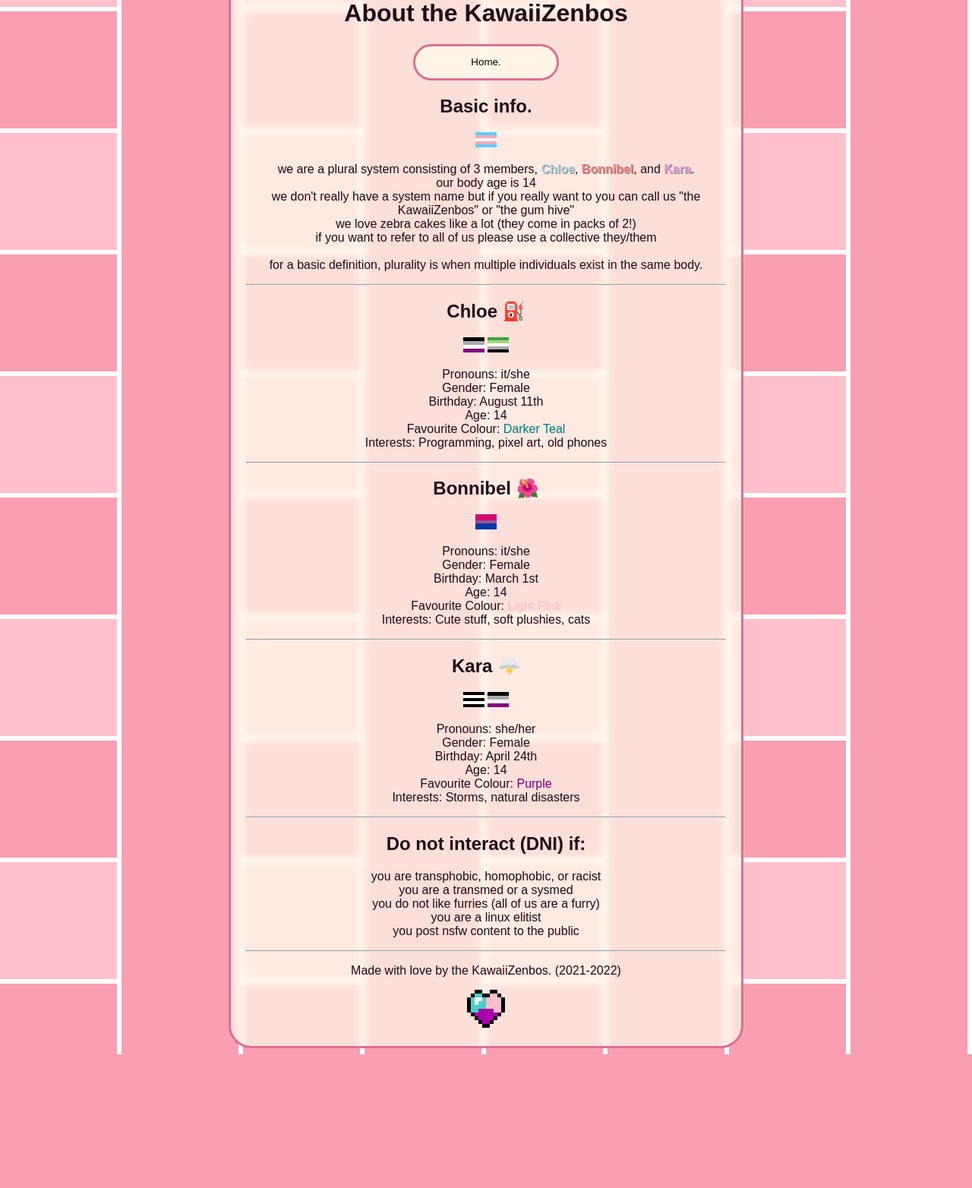
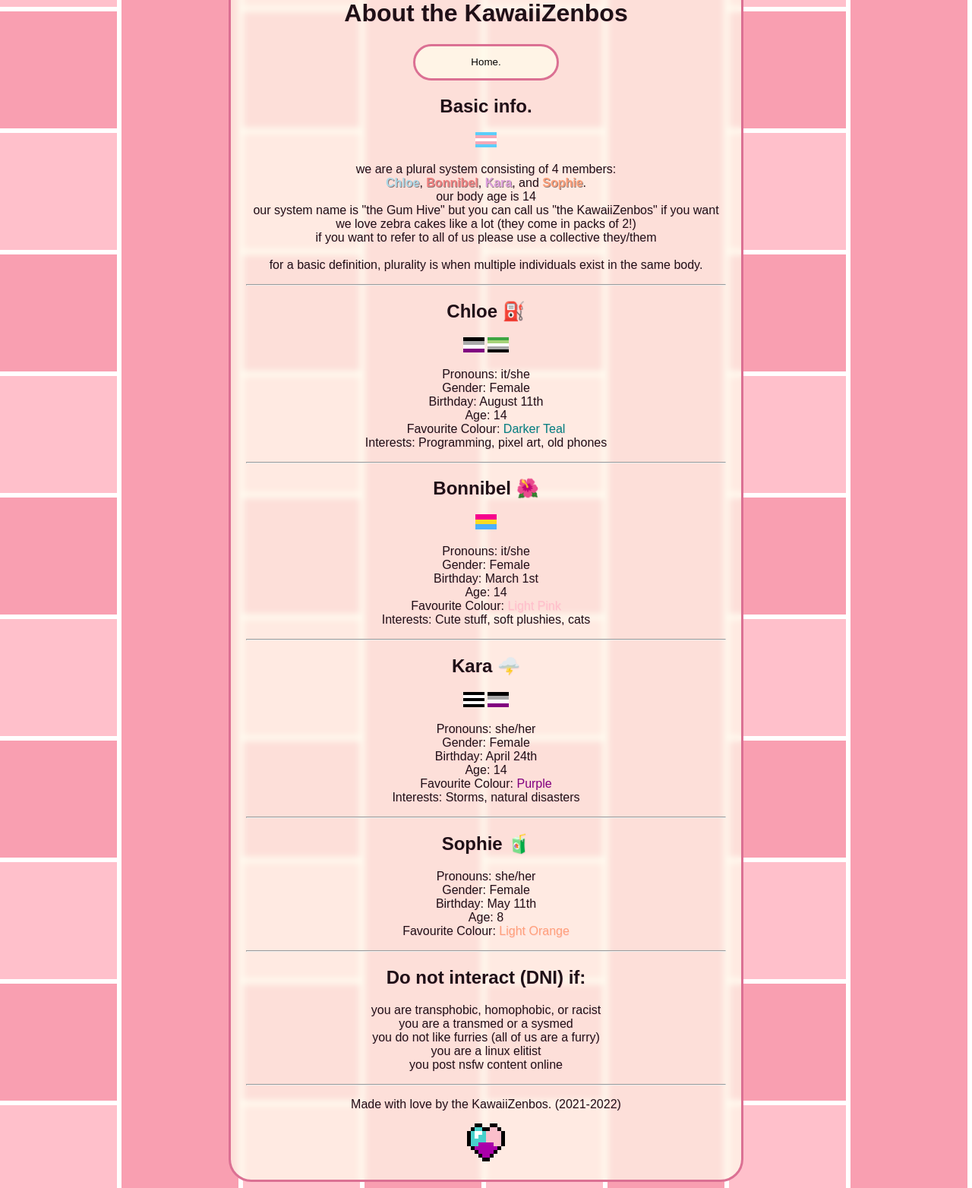
Before and after one commit to kawaiizenbo/site, a PHP site: page /about-zebos/ in a window 1280 px wide. Shown: the part 145-1709 px from the top of the page at 76% size. Before the commit the page ends 1533 px from the top, so only its background shows below. Run offline with PHP 8.4, Linux system fonts and the light colour scheme.

Commit message:
ddddsadfsdfda

```diff
--- a/about-zebos/index.html
+++ b/about-zebos/index.html
@@ -17,12 +17,13 @@
             <h2 id="basic-info">Basic info.</h2>
             <img src="../assets/mini_flags/trans.png" alt="mini transgender flag" title="transgender"/>
             <p>
-                we are a plural system consisting of 3 members,
+                we are a plural system consisting of 4 members: <br>
                 <strong class="system-names" style="color: lightblue">Chloe</strong>,
-                <strong class="system-names" style="color: lightcoral">Bonnibel</strong>, and
-                <strong class="system-names" style="color: plum">Kara</strong>.<br>
+                <strong class="system-names" style="color: lightcoral">Bonnibel</strong>,
+                <strong class="system-names" style="color: plum">Kara</strong>, and
+                <strong class="system-names" style="color: lightsalmon">Sophie</strong>.<br>
                 our body age is 14<br>
-                we don't really have a system name but if you really want to you can call us "the KawaiiZenbos" or "the gum hive"<br>
+                our system name is "the Gum Hive" but you can call us "the KawaiiZenbos" if you want<br>
                 we love zebra cakes like a lot (they come in packs of 2!)<br>
                 if you want to refer to all of us please use a collective they/them<br><br>
                 for a basic definition, plurality is when multiple individuals exist in the same body.
@@ -42,7 +43,7 @@
             <hr>
 
             <h2 id="bonnibel">Bonnibel 🌺</h2>
-            <img src="../assets/mini_flags/bi.png" alt="mini bisexual flag" title="bisexual"/>
+            <img src="../assets/mini_flags/pan.png" alt="mini pansexual flag" title="pansexual"/>
             <p>
                 Pronouns: it/she<br>
                 Gender: Female<br>
@@ -65,13 +66,23 @@
             </p>
             <hr>
 
+            <h2 id="sophie">Sophie 🧃</h2>
+            <p>
+                Pronouns: she/her<br>
+                Gender: Female<br>
+                Birthday: May 11th<br>
+                Age: 8<br>
+                Favourite Colour: <span style="color: lightsalmon;">Light Orange</span><br>
+            </p>
+            <hr>
+
             <h2 id="dni-if">Do not interact (DNI) if:</h2>
             <p>
                 you are transphobic, homophobic, or racist<br>
                 you are a transmed or a sysmed<br>
                 you do not like furries (all of us are a furry)<br>
                 you are a linux elitist<br>
-		        you post nsfw content to the public<br>
+		        you post nsfw content online<br>
             </p>
             <hr>
 
--- a/shtimer/index.php
+++ b/shtimer/index.php
@@ -19,6 +19,7 @@
         <center>
             <h1 id="time">0</h1>
             <h2>without cutting</h2>
+            <span>last cuts</span><br>
             <span id="realTime">0 (our time)</span><br>
             <span id="urTime">0 (your time)</span><br><br>
             <form class="center" action="index.php" method="post">
--- a/shtimer/last_time.php
+++ b/shtimer/last_time.php
@@ -1 +1 @@
-<?php $last_time = 1651244400; ?>
+<?php $last_time = 1651720861; ?>
--- /dev/null
+++ b/sx/index.html
@@ -0,0 +1 @@
+<html></html>
--- /dev/null
+++ b/time.php
@@ -0,0 +1 @@
+<?php echo(time());
```
Also changed, not shown: sx/upload.php (added, +47 -0 lines), assets/mini_flags/pan.png (added), 1 other file.
